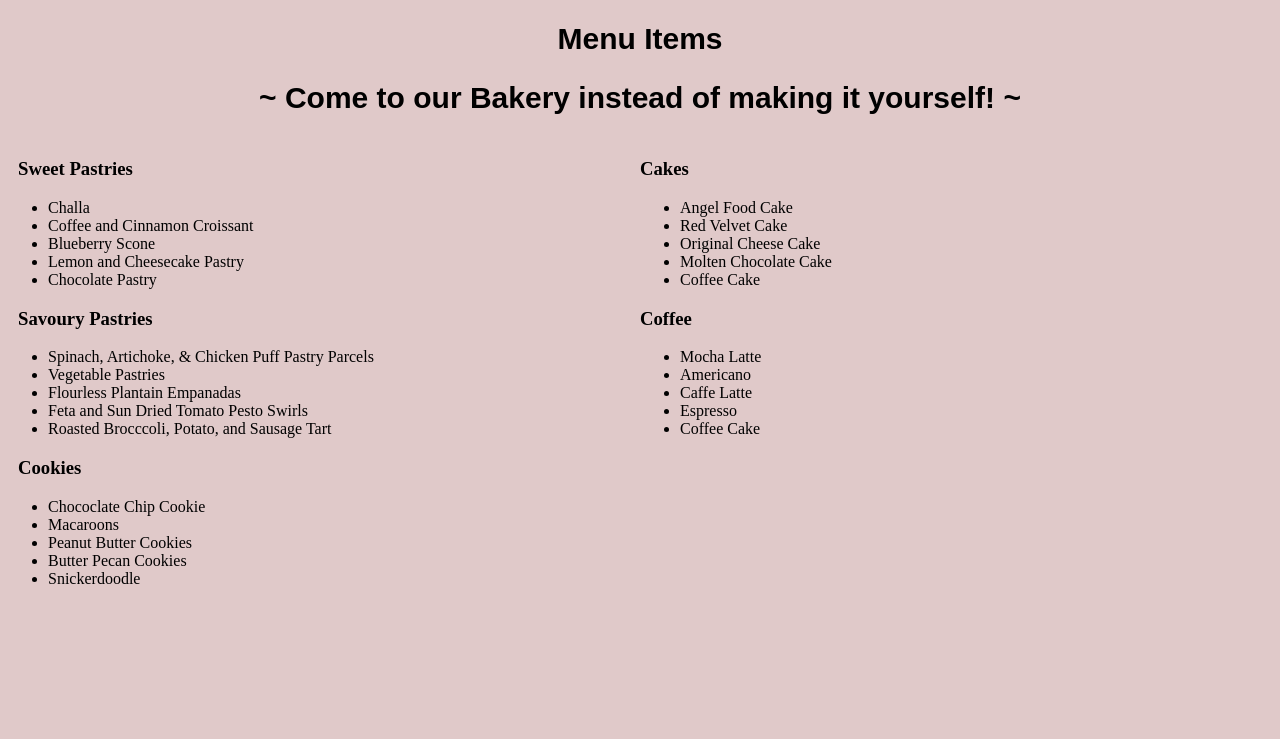
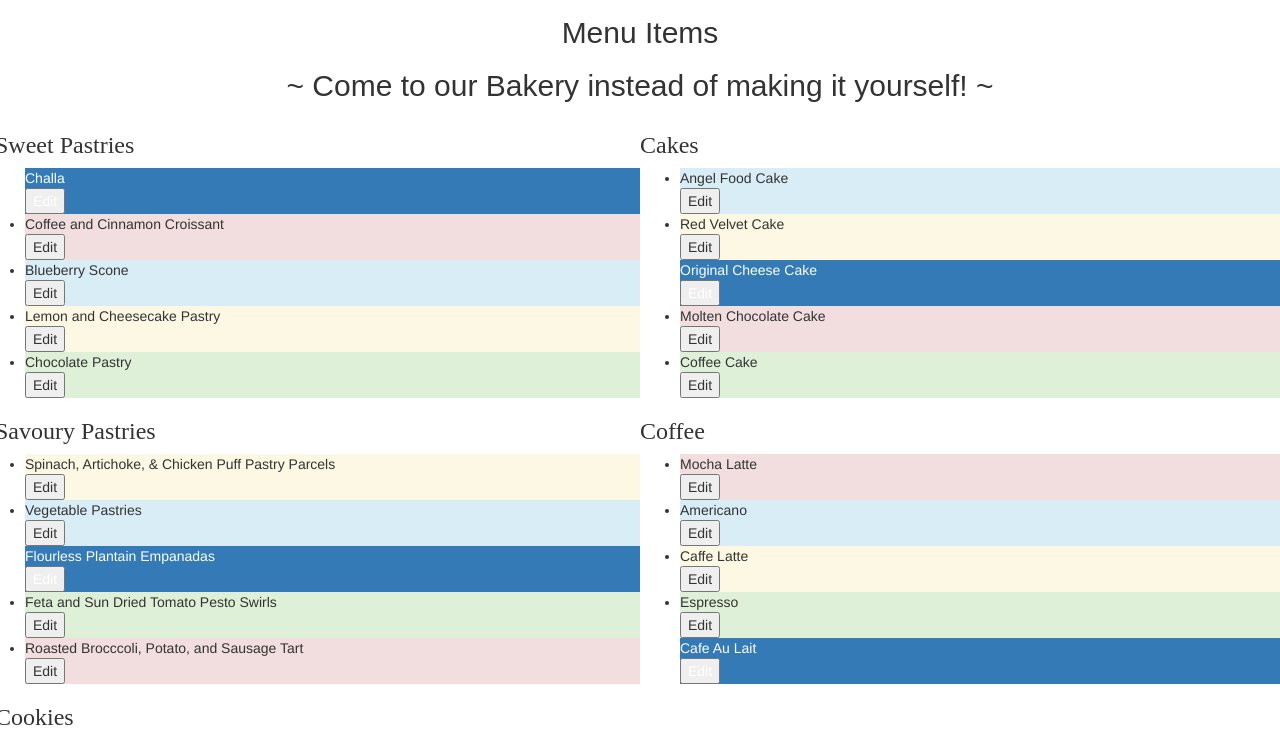
Before and after one commit to vfelix82/Angularjs-recipe-box, an Angular app: page / in a window 1280 px wide. Shown: the part 640-1379 px from the top of the page. Before the commit the page ends 1244 px from the top, so only its background shows below. Built offline with nearby package versions, Linux system fonts and the light colour scheme.

Commit message:
Adds priority to each item

```diff
--- a/package.json
+++ b/package.json
@@ -21,6 +21,7 @@
     "@angular/platform-browser": "^5.2.0",
     "@angular/platform-browser-dynamic": "^5.2.0",
     "@angular/router": "^5.2.0",
+    "bootstrap": "^3.3.7",
     "core-js": "^2.4.1",
     "rxjs": "^5.5.6",
     "zone.js": "^0.8.19"
--- a/src/app/app.component.css
+++ b/src/app/app.component.css
@@ -24,15 +24,26 @@
 
 #sweet {
   padding-left: 10px;
+  font-family: cursive;
 }
 
 #savoury {
   padding-left: 10px;
+  font-family: cursive;
 }
 
 #cookies {
   padding-left: 10px;
+  font-family: cursive;
 }
+
+ #cakes{
+   font-family: cursive;
+ }
+
+ #coffee{
+   font-family: cursive;
+ }
 
 #title {
   font-family: cursive;
--- a/src/app/app.component.html
+++ b/src/app/app.component.html
@@ -15,14 +15,14 @@
 
       <h3 id="sweet"> Sweet Pastries</h3>
       <ul>
-        <li *ngFor="let currentItem of sweetItems">{{currentItem.name}}</li>
+        <li [class]="priorityColor1(currentItem)" *ngFor="let currentItem of sweetItems">{{currentItem.name}} <br><button (click)="editItem()"> Edit </button></li>
       </ul>
 
 
 
         <h3 id="savoury"> Savoury Pastries</h3>
         <ul>
-          <li *ngFor="let currentSavouryItem of savouryItems">{{currentSavouryItem.name}}{{currentSavouryItem.recipe}}</li>
+          <li [class]="priorityColor2(currentSavouryItem)" *ngFor="let currentSavouryItem of savouryItems">{{currentSavouryItem.name}} <br><button (click)="editItem()"> Edit </button></li>
 
         </ul>
 
@@ -30,23 +30,23 @@
 
       <h3 id="cookies"> Cookies </h3>
       <ul>
-        <li *ngFor="let currentCookieItem of cookieItems">{{currentCookieItem.name}}{{currentCookieItem.recipe}}</li>
+        <li [class]="priorityColor3(currentCookieItem)" *ngFor="let currentCookieItem of cookieItems">{{currentCookieItem.name}}{{currentCookieItem.recipe}}<br><button (click)="editItem()"> Edit </button></li>
       </ul>
 
     </div>
 
     <div class="column">
 
-    <h3>Cakes</h3>
+    <h3 id="cakes">Cakes</h3>
     <ul>
-      <li *ngFor="let currentCakeItem of cakeItems">{{currentCakeItem.name}}{{currentCakeItem.recipe}}</li>
+      <li [class]="priorityColor4(currentCakeItem)" *ngFor="let currentCakeItem of cakeItems">{{currentCakeItem.name}}{{currentCakeItem.recipe}}<br><button (click)="editItem()"> Edit </button></li>
     </ul>
 
 
 
-    <h3>Coffee</h3>
+    <h3 id="coffee">Coffee</h3>
     <ul>
-      <li *ngFor="let currentCoffeeItem of coffeeItems">{{currentCoffeeItem.name}}{{currentCoffeeItem.recipe}}</li>
+      <li [class]="priorityColor5(currentCoffeeItem)"*ngFor="let currentCoffeeItem of coffeeItems">{{currentCoffeeItem.name}}{{currentCoffeeItem.recipe}}<br><button (click)="editItem()"> Edit </button></li>
     </ul>
 </div>
 </div>
--- a/src/app/app.component.ts
+++ b/src/app/app.component.ts
@@ -9,44 +9,117 @@ import { Menu } from './models/menu.models';
 export class AppComponent {
   title: string = 'Faiza and Victor\'s Bakery';
   subtitle: string = "~ Come to our Bakery instead of making it yourself! ~";
+  priorityColor1(currentItem){
+    if(currentItem.priority === "Most Popular!"){
+      return "bg-danger";
+    } else if (currentItem.priority === "2nd Most Popular!"){
+      return "bg-warning";
+    } else if (currentItem.priority === "3rd Most Popular!"){
+      return "bg-success";
+    } else if (currentItem.priority === "New!"){
+      return "bg-info";
+    } else if (currentItem.priority === "Limited Time Only!"){
+      return "bg-primary";
+    }
+  }
+
+  priorityColor2(currentSavouryItem){
+    if(currentSavouryItem.priority === "Most Popular!"){
+      return "bg-danger";
+    } else if (currentSavouryItem.priority === "2nd Most Popular!"){
+      return "bg-warning";
+    } else if (currentSavouryItem.priority === "3rd Most Popular!"){
+      return "bg-success";
+    } else if (currentSavouryItem.priority === "New!"){
+      return "bg-info";
+    } else if (currentSavouryItem.priority === "Limited Time Only!"){
+      return "bg-primary";
+    }
+  }
+
+  priorityColor3(currentCookieItem){
+    if(currentCookieItem.priority === "Most Popular!"){
+      return "bg-danger";
+    } else if (currentCookieItem.priority === "2nd Most Popular!"){
+      return "bg-warning";
+    } else if (currentCookieItem.priority === "3rd Most Popular!"){
+      return "bg-success";
+    } else if (currentCookieItem.priority === "New!"){
+      return "bg-info";
+    } else if (currentCookieItem.priority === "Limited Time Only!"){
+      return "bg-primary";
+    }
+  }
+
+  priorityColor4(currentCakeItem){
+    if(currentCakeItem.priority === "Most Popular!"){
+      return "bg-danger";
+    } else if (currentCakeItem.priority === "2nd Most Popular!"){
+      return "bg-warning";
+    } else if (currentCakeItem.priority === "3rd Most Popular!"){
+      return "bg-success";
+    } else if (currentCakeItem.priority === "New!"){
+      return "bg-info";
+    } else if (currentCakeItem.priority === "Limited Time Only!"){
+      return "bg-primary";
+    }
+  }
+
+  priorityColor5(currentCoffeeItem){
+    if(currentCoffeeItem.priority === "Most Popular!"){
+      return "bg-danger";
+    } else if (currentCoffeeItem.priority === "2nd Most Popular!"){
+      return "bg-warning";
+    } else if (currentCoffeeItem.priority === "3rd Most Popular!"){
+      return "bg-success";
+    } else if (currentCoffeeItem.priority === "New!"){
+      return "bg-info";
+    } else if (currentCoffeeItem.priority === "Limited Time Only!"){
+      return "bg-primary";
+    }
+  }
 
   sweetItems: Menu[] = [
-    new Menu("Challa"),
-    new Menu("Coffee and Cinnamon Croissant"),
-    new Menu("Blueberry Scone"),
-    new Menu("Lemon and Cheesecake Pastry"),
-    new Menu("Chocolate Pastry")
+    new Menu("Challa", "Limited Time Only!"),
+    new Menu("Coffee and Cinnamon Croissant", "Most Popular!"),
+    new Menu("Blueberry Scone", "New!"),
+    new Menu("Lemon and Cheesecake Pastry", "2nd Most Popular!"),
+    new Menu("Chocolate Pastry", "3rd Most Popular!")
   ];
 
   savouryItems: Menu[] = [
-    new Menu("Spinach, Artichoke, & Chicken Puff Pastry Parcels"),
-    new Menu("Vegetable Pastries"),
-    new Menu("Flourless Plantain Empanadas"),
-    new Menu("Feta and Sun Dried Tomato Pesto Swirls"),
-    new Menu("Roasted Brocccoli, Potato, and Sausage Tart")
+    new Menu("Spinach, Artichoke, & Chicken Puff Pastry Parcels", "2nd Most Popular!"),
+    new Menu("Vegetable Pastries", "New!"),
+    new Menu("Flourless Plantain Empanadas", "Limited Time Only!"),
+    new Menu("Feta and Sun Dried Tomato Pesto Swirls", "3rd Most Popular!"),
+    new Menu("Roasted Brocccoli, Potato, and Sausage Tart", "Most Popular!")
   ];
 
   cookieItems: Menu[] = [
-    new Menu("Chococlate Chip Cookie"),
-    new Menu("Macaroons"),
-    new Menu("Peanut Butter Cookies"),
-    new Menu("Butter Pecan Cookies"),
-    new Menu("Snickerdoodle")
+    new Menu("Chococlate Chip Cookie", "2nd Most Popular!"),
+    new Menu("Macaroons", "Most Popular!"),
+    new Menu("Peanut Butter Cookies", "3rd Most Popular!"),
+    new Menu("Butter Pecan Cookies", "New!"),
+    new Menu("Snickerdoodle", "Limited Time Only!")
   ];
 
   cakeItems: Menu[] = [
-    new Menu("Angel Food Cake"),
-    new Menu("Red Velvet Cake"),
-    new Menu("Original Cheese Cake"),
-    new Menu("Molten Chocolate Cake"),
-    new Menu("Coffee Cake")
+    new Menu("Angel Food Cake", "New!"),
+    new Menu("Red Velvet Cake", "2nd Most Popular!"),
+    new Menu("Original Cheese Cake", "Limited Time Only!"),
+    new Menu("Molten Chocolate Cake", "Most Popular!"),
+    new Menu("Coffee Cake", "3rd Most Popular!")
   ];
 
   coffeeItems: Menu[] = [
-    new Menu("Mocha Latte"),
-    new Menu("Americano"),
-    new Menu("Caffe Latte"),
-    new Menu("Espresso"),
-    new Menu("Coffee Cake")
+    new Menu("Mocha Latte", "Most Popular!"),
+    new Menu("Americano", "New!"),
+    new Menu("Caffe Latte", "2nd Most Popular!"),
+    new Menu("Espresso", "3rd Most Popular!"),
+    new Menu("Cafe Au Lait", "Limited Time Only!")
   ];
+
+  editItem() {
+   alert("Time to edit a Menu Item!");
+  }
 }
--- a/src/app/models/menu.models.ts
+++ b/src/app/models/menu.models.ts
@@ -1,5 +1,5 @@
 export class Menu {
-  constructor(public name: string) { }
+  constructor(public name: string, public priority: string) { }
 }
 
 // export class Recipe {
```
Also changed, not shown: .angular-cli.json, 1 other file (tests, documents, lock files or other folders).
